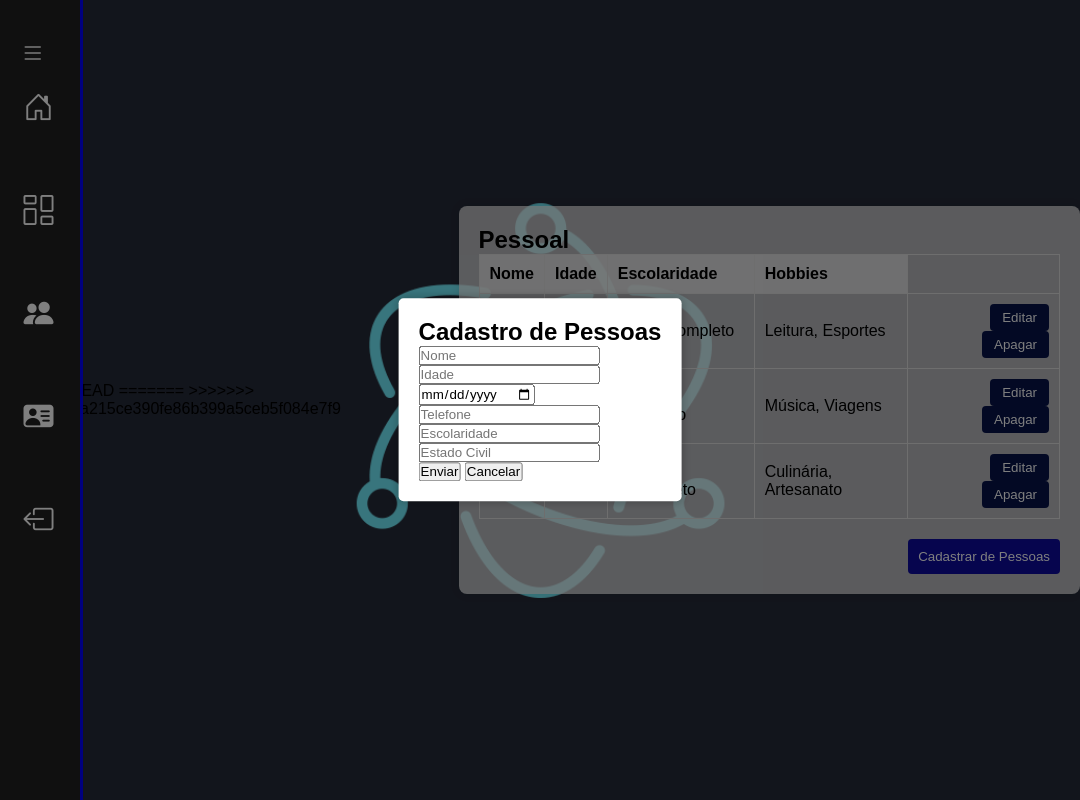
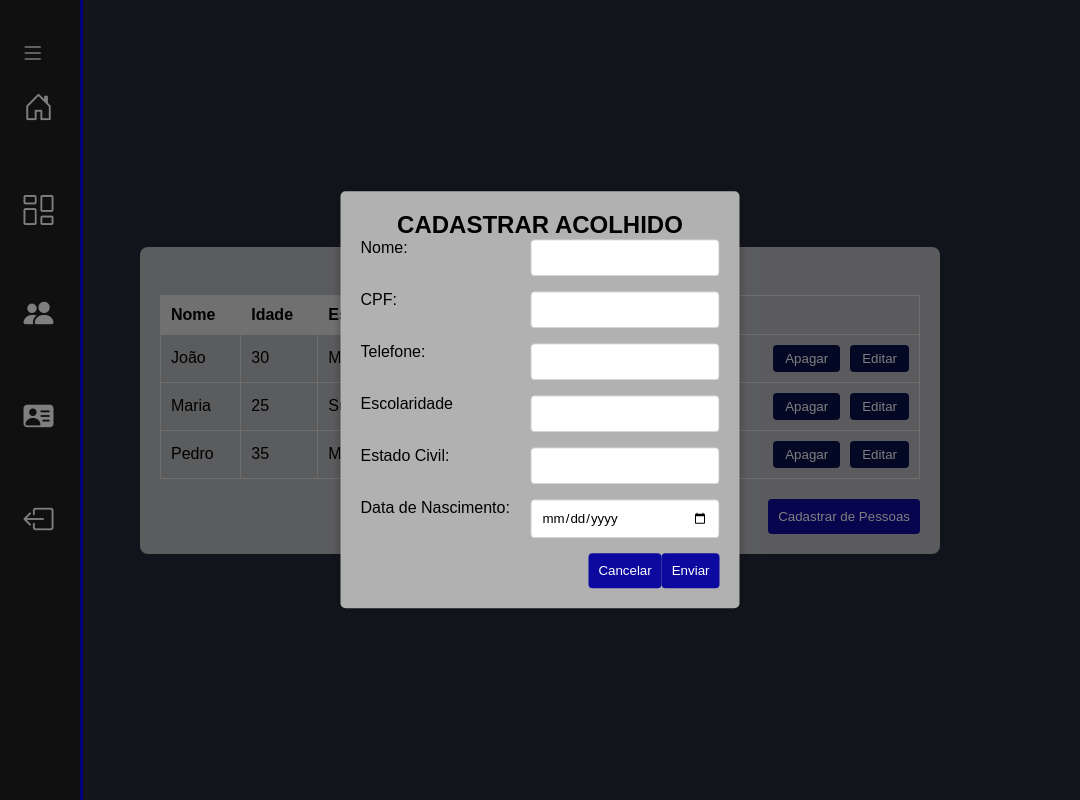
Before and after one commit to Guilherme-Nasciutti/Projeto_Adulao, an Electron app: page lista_pessoal.html in a window 1080 px wide. Both pictures are taken after a click on the button "Cadastrar de Pessoas". Drawn offline with nearby package versions, Linux system fonts and the light colour scheme; files that its build step writes are made by us from their sources.

Commit message:
Popup campos e css

```diff
--- a/cadastro_atividades.html
+++ b/cadastro_atividades.html
@@ -10,7 +10,7 @@
     <meta charset="UTF-8">
     <meta name="viewport" content="width=device-width, initial-scale=1.0">
     <link rel="stylesheet" href="https://cdn.jsdelivr.net/npm/bootstrap-icons@1.11.3/font/bootstrap-icons.min.css">
-    <link rel="stylesheet" href="style.css">
+    <link rel="stylesheet" href="/styles/style.css">
     <title>Casa de Adulão - Cadastro de Atividade</title>
 </head>
 <body>
--- a/lista_pessoal.html
+++ b/lista_pessoal.html
@@ -10,14 +10,9 @@
     <meta charset="UTF-8">
     <meta name="viewport" content="width=device-width, initial-scale=1.0">
     <link rel="stylesheet" href="https://cdn.jsdelivr.net/npm/bootstrap-icons@1.11.3/font/bootstrap-icons.min.css">
-<<<<<<< HEAD
-    <link rel="stylesheet" href="/styles/style.css">
-    <title>Visualizar Clientes</title>
-=======
-    <link rel="stylesheet" href="style.css">
+    <link rel="stylesheet" href="styles/style.css">
+    <link rel="stylesheet" href="popup.css">
     <title>Casa de Adulão - Visualizar Perfil</title>
-
->>>>>>> 076424ba9a215ce390fe86b399a5ceb5f084e7f9
     <style>
         body {
             font-family: Arial, sans-serif;
@@ -75,31 +70,6 @@
         #listPerson{
             background-color: #f2f2f2b6;
         }
-
-
-
-
-        .popup-overlay {
-        display: none;
-        position: fixed;
-        top: 0;
-        left: 0;
-        width: 100%;
-        height: 100%;
-        background-color: rgba(0, 0, 0, 0.5);
-        z-index: 9999;
-    }
-    .popup-content {
-        position: absolute;
-        top: 50%;
-        left: 50%;
-        transform: translate(-50%, -50%);
-        background-color: white;
-        padding: 20px;
-        border-radius: 5px;
-        box-shadow: 0 0 10px rgba(0, 0, 0, 0.3);
-    }
-
     </style>
 </head>
 <body>
@@ -146,7 +116,7 @@
       </nav>
 
     <div id="listPerson"class="container">
-        <h2>Pessoal </h2>
+        <h2 class="title">PESSOAS </h2>
         <table>
             <thead>
                 <tr>
@@ -165,16 +135,34 @@
 
     <div id="popup" class="popup-overlay">
         <div class="popup-content">
-            <h2>Cadastro de Pessoas</h2>
+            <h2 class="title">CADASTRAR  ACOLHIDO</h2>
             <form id="activityForm">
-                <input type="text" placeholder="Nome" required /><br>
-                <input type="number" placeholder="Idade" required /><br>
-                <input type="date" placeholder="Data de Nascimento" required /><br>
-                <input type="text" placeholder="Telefone" required /><br>
-                <input type="text" placeholder="Escolaridade" required /><br>
-                <input type="text" placeholder="Estado Civil" required /><br>
-                <button type="submit">Enviar</button>
-                <button type="button" onclick="closePopup()">Cancelar</button>
+                <div class="form-group">
+                    <label for="name">Nome:</label>
+                    <input type="text" id="name" name="name" required />
+                  </div>
+                  <div class="form-group">
+                    <label for="cpf">CPF:</label>
+                    <input type="text" id="cpf" name="cpf" required />
+                  </div>
+                  <div class="form-group">
+                    <label for="telefone">Telefone:</label>
+                    <input type="text" id="telefone" name="telefone" required />
+                  </div>
+                  <div class="form-group">
+                    <label for="escolaridade">Escolaridade</label>
+                    <input type="text" id="escolaridade" name="escolaridade" required />
+                  </div>
+                  <div class="form-group">
+                    <label for="estadocivil">Estado Civil:</label>
+                    <input type="text" id="estadocivil" name="estadocivil" required />
+                  </div>
+                  <div class="form-group">
+                    <label for="datadenascimento">Data de Nascimento:</label>
+                    <input type="date" id="datadenascimento" name="datadenascimento" required />
+                  </div>
+                <button class="buttons" type="submit">Enviar</button>
+                <button class="buttons" type="button" onclick="closePopup()">Cancelar</button>
             </form>
         </div>
     </div>
--- a/popup.css
+++ b/popup.css
@@ -13,7 +13,7 @@
         top: 50%;
         left: 50%;
         transform: translate(-50%, -50%);
-        background-color: white;
+        background-color: rgb(177, 177, 177);
         padding: 20px;
         border-radius: 5px;
         box-shadow: 0 0 10px rgba(0, 0, 0, 0.3);
--- a/styles/style.css
+++ b/styles/style.css
@@ -100,7 +100,7 @@ ul li.item-menu a .icon > i{
     padding: 20px;
     border-radius: 8px;
     box-shadow: 0px 0px 10px rgba(0, 0, 0, 0.1);
-    width: 600px;
+    width: 60%;
 }
 
 
@@ -140,6 +140,12 @@ ul li.item-menu a .icon > i{
     width: 600px;
 }
 
+.title{
+    text-align: center;
+    padding: 5dp;
+    margin-bottom: 5dp;
+}
+
 .button-group button {
     float: right;
     margin-left: 10px;
@@ -172,7 +178,7 @@ ul li.item-menu a .icon > i{
     margin-right: 10px;
     /* font-weight: bold; */
 }
-.form-group select,.form-group input[type="text"] {
+.form-group select,.form-group input[type="text"], .form-group textarea, .form-group input[type="date"]{
     width: calc(100% - 170px);
     float: right;
     padding: 10px;
@@ -199,7 +205,7 @@ ul li.item-menu a .icon > i{
     background-color: #0c0a9e;
     color: white;
     padding: 10px 10px;
-    margin: 5dp;
+    margin: 8dp;
     border: none;
     border-radius: 4px;
     cursor: pointer;
```
Also changed, not shown: cadastro_usuario.html (+3 -3 lines), lista_atividades.html (+33 -8 lines), tela_inicial.html (+6 -12 lines), tela_perfil.html (+8 -1 lines).
